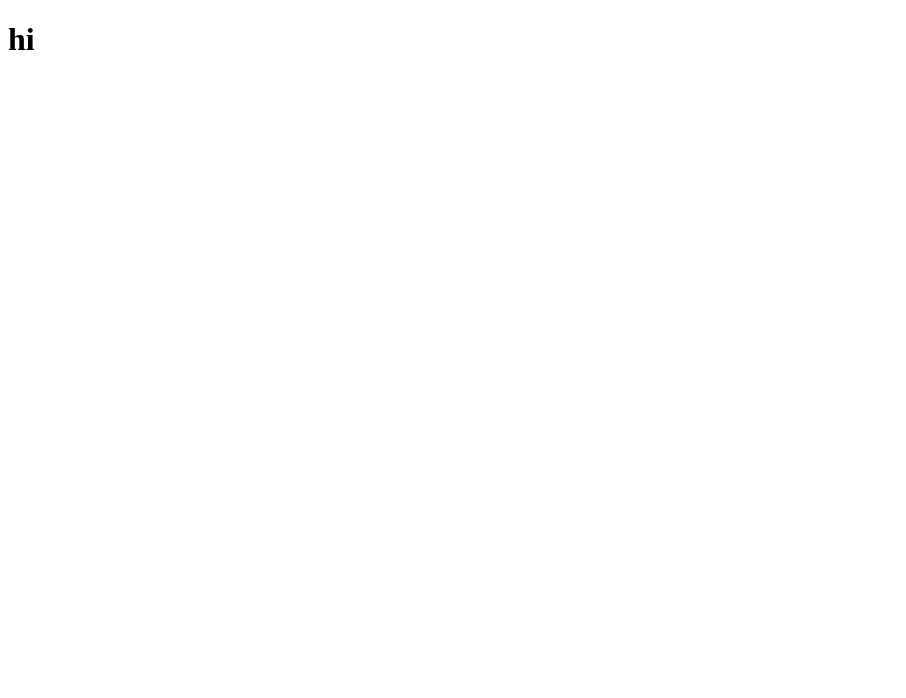
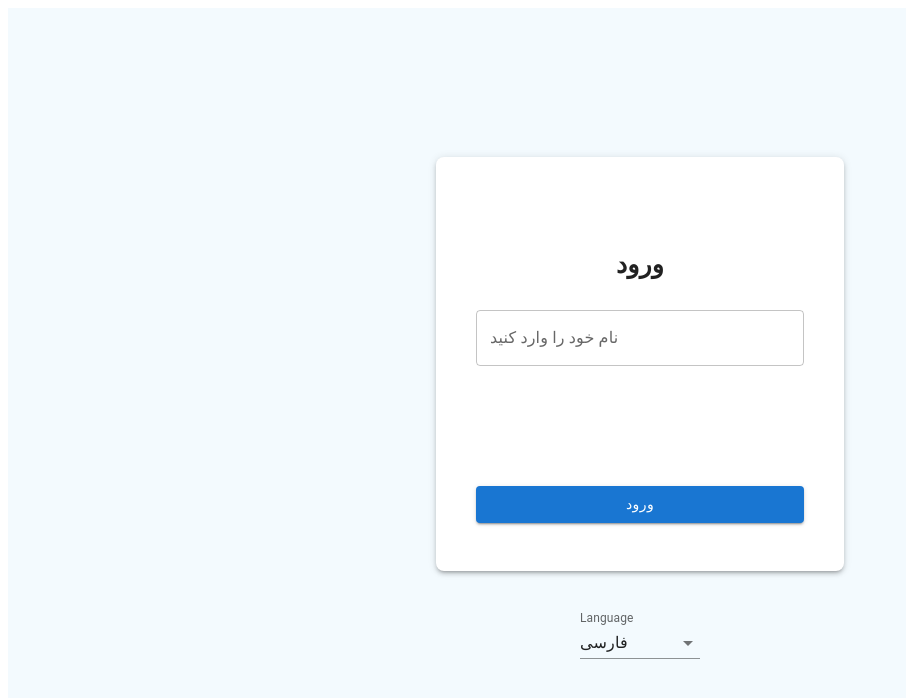
Before and after one commit to mmd-rahimi/Weather-Dashboard-App, a React (Vite) app: page / in a window 1280 px wide. Shown: the top 698 px of the page, without its empty margins (0-906 px from the left). Built offline with nearby package versions, Linux system fonts and the light colour scheme.

Commit message:
styling login page

```diff
--- a/src/App.tsx
+++ b/src/App.tsx
@@ -1,6 +1,11 @@
+import Login from "./pages/Login";
 
 function App() {
-  return <h1>hi</h1>;
+  return (
+    <>
+      <Login />
+    </>
+  );
 }
 
 export default App;
--- /dev/null
+++ b/src/components/LoginCard.tsx
@@ -0,0 +1,100 @@
+import { useState } from "react";
+import {
+  Card,
+  CardContent,
+  Typography,
+  TextField,
+  Button,
+  Box,
+  FormControl,
+  InputLabel,
+  Select,
+  MenuItem,
+} from "@mui/material";
+
+export default function LoginPage() {
+  const [name, setName] = useState<string>("");
+  const [lang, setLang] = useState<"fa" | "en">("fa");
+
+  const texts: Record<"fa" | "en", { title: string; placeholder: string; button: string; langLabel: string }> = {
+    fa: {
+      title: "ورود",
+      placeholder: "نام خود را وارد کنید",
+      button: "ورود",
+      langLabel: "زبان",
+    },
+    en: {
+      title: "Login",
+      placeholder: "Enter your name",
+      button: "Login",
+      langLabel: "Language",
+    },
+  };
+
+  return (
+<Box
+  sx={{
+    minHeight: "100vh",
+    display: "flex",
+    flexDirection: "column",
+    alignItems: "center",
+    justifyContent: "center",
+    px: 2,
+  }}
+>
+    {/* login form hero */}
+    <Card>
+
+    </Card>
+
+    {/* login form */}
+  <Card
+    sx={{
+      width: 360,
+      p: 3,
+      borderRadius: 2,
+      boxShadow: 3,
+      bgcolor: "#ffff",
+    }}
+  >
+    <CardContent sx={{mt: 6}}>
+      <Typography variant="h6" gutterBottom textAlign="center" fontWeight="bold" fontSize={25}>
+        {texts[lang].title}
+      </Typography>
+
+      <TextField
+        fullWidth
+        margin="normal"
+        label={texts[lang].placeholder}
+        value={name}
+        onChange={(e) => setName(e.target.value)}
+      />
+
+      <Button
+        fullWidth
+        variant="contained"
+        sx={{ mt: 14 }}
+      >
+        {texts[lang].button}
+      </Button>
+    </CardContent>
+  </Card>
+
+    {/* select lang */}
+      <FormControl variant="standard" sx={{ mt: 5, minWidth: 120 }}>
+        <InputLabel id="demo-simple-select-standard-label">Language</InputLabel>
+        <Select
+          labelId="demo-simple-select-standard-label"
+          id="demo-simple-select-standard"
+          value={lang}
+          onChange={(e) => setLang(e.target.value)}
+          label="Language"
+        >
+          <MenuItem value="fa">فارسی</MenuItem>
+          <MenuItem value="en">English</MenuItem>
+        </Select>
+      </FormControl>
+</Box>
+
+  );
+}
--- a/src/index.css
+++ b/src/index.css
@@ -0,0 +1,3 @@
+.bg-light {
+  background: #F3FAFE;
+}
--- a/src/pages/Login.tsx
+++ b/src/pages/Login.tsx
@@ -1,8 +1,11 @@
+import LoginCard from "../components/LoginCard"
 
 function Login() {
+
+
   return (
-    <div>
-
+    <div className="bg-light">
+        <LoginCard />
     </div>
   )
 }
```
